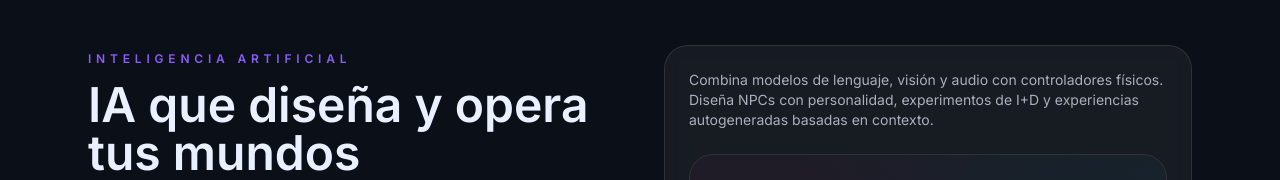
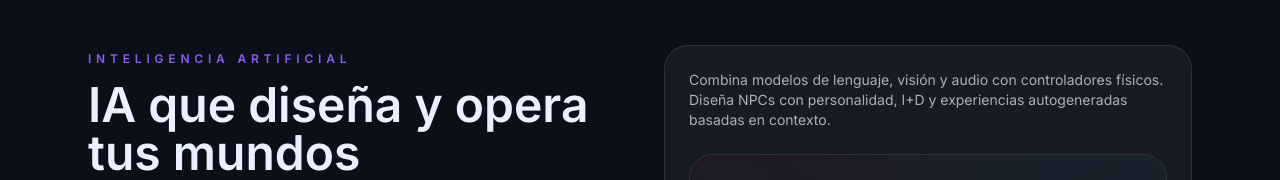
Before and after one commit to juanmacodes/webanima, a Next.js app in the folder anima-immersive/: page /ia in a window 1280 px wide. Shown: the part 163-343 px from the top of the page. Built offline with nearby package versions, Linux system fonts and the light colour scheme.

Commit message:
Update page.tsx

```diff
--- a/anima-immersive/app/ia/page.tsx
+++ b/anima-immersive/app/ia/page.tsx
@@ -3,9 +3,10 @@ import dynamic from 'next/dynamic';
 import Script from 'next/script';
 import { SharedSection } from '../../components/SharedSection';
 
-const ExperienceCanvas = dynamic(() => import('../../components/Experience').then((mod) => mod.Experience), {
-  ssr: false
-});
+const ExperienceCanvas = dynamic(
+  () => import('../../components/Experience').then((m) => m.Experience),
+  { ssr: false }
+);
 
 export const metadata: Metadata = {
   title: 'Inteligencia artificial inmersiva',
@@ -18,10 +19,7 @@ const SERVICE_JSONLD = {
   '@type': 'Service',
   name: 'Experiencias con inteligencia artificial',
   serviceType: 'AI driven immersive design',
-  provider: {
-    '@type': 'Organization',
-    name: 'Anima Avatar Agency'
-  }
+  provider: { '@type': 'Organization', name: 'Anima Avatar Agency' }
 };
 
 export default function IAPage() {
@@ -33,19 +31,16 @@ export default function IAPage() {
         description="Orquesta pipelines de IA generativa, simulaciones de agentes y asistentes volumétricos conectados a tus APIs."
         cta={
           <>
-            <a className="button-primary" href="/historias">
-              Leer historias
-            </a>
-            <a className="button-ghost" href="/cursos">
-              Cursos de IA inmersiva
-            </a>
+            <a className="button-primary" href="/historias">Leer historias</a>
+            <a className="button-ghost" href="/cursos">Cursos de IA inmersiva</a>
           </>
         }
       >
         <div className="card">
           <p className="text-sm text-foreground/70">
-            Combina modelos de lenguaje, visión y audio con controladores físicos. Diseña NPCs con personalidad, experimentos de
-            I+D y experiencias autogeneradas basadas en contexto.
+            Combina modelos de lenguaje, visión y audio con controladores
+            físicos. Diseña NPCs con personalidad, I+D y experiencias
+            autogeneradas basadas en contexto.
           </p>
           <div className="mt-6 h-64 overflow-hidden rounded-3xl border border-white/10">
             <ExperienceCanvas
@@ -54,7 +49,6 @@ export default function IAPage() {
                   id: 'agents',
                   title: 'AI Agents',
                   description: 'Agentes autónomos con memoria y control de escena.',
-                  position: [0.8, 1.4, 1],
                   actionLabel: 'Ver flujo',
                   href: '/cursos'
                 }
@@ -63,7 +57,12 @@ export default function IAPage() {
           </div>
         </div>
       </SharedSection>
-      <Script id="ia-service-jsonld" type="application/ld+json" dangerouslySetInnerHTML={{ __html: JSON.stringify(SERVICE_JSONLD) }} />
+
+      <Script
+        id="ia-service-jsonld"
+        type="application/ld+json"
+        dangerouslySetInnerHTML={{ __html: JSON.stringify(SERVICE_JSONLD) }}
+      />
     </main>
   );
 }
```
